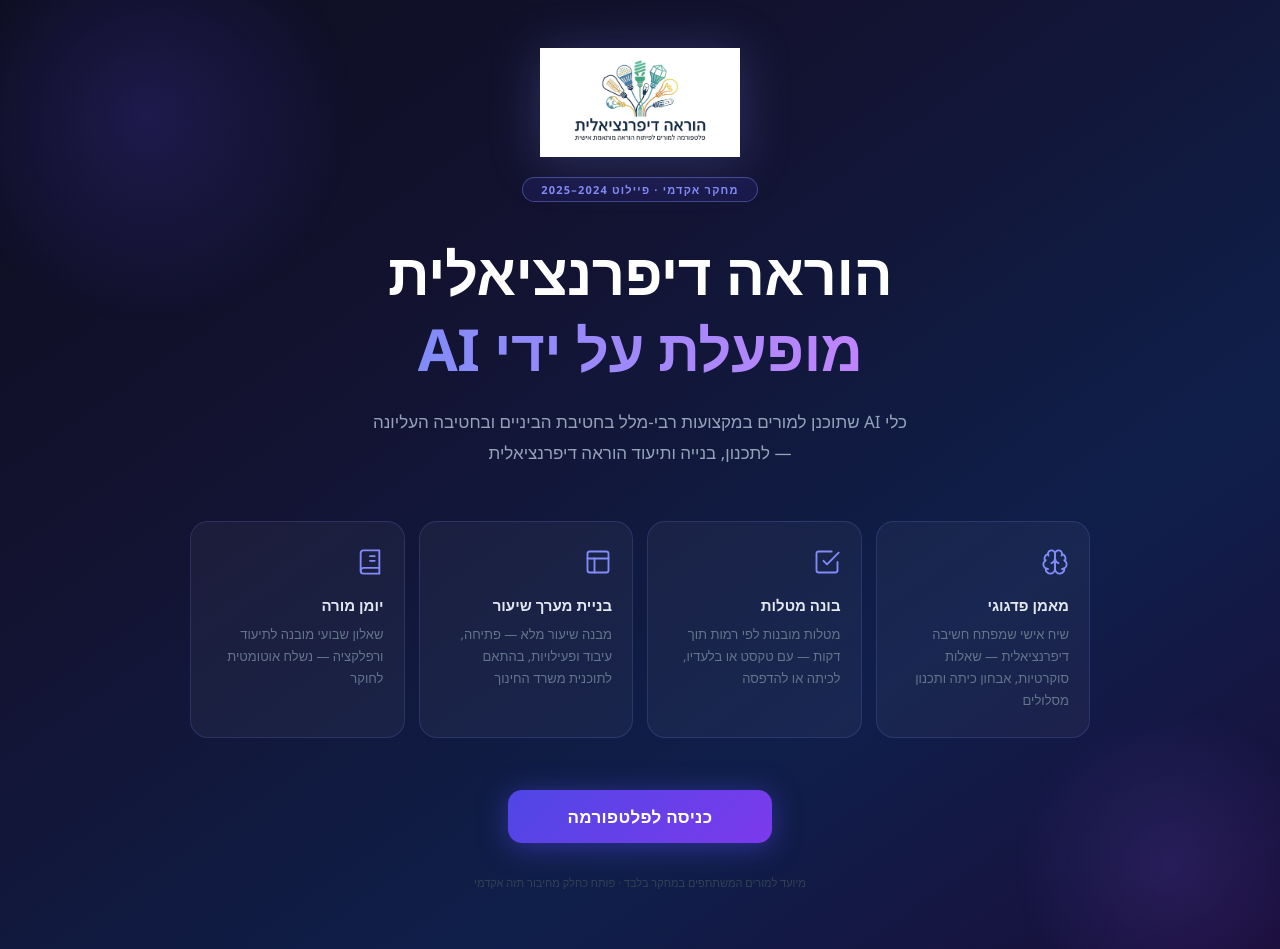
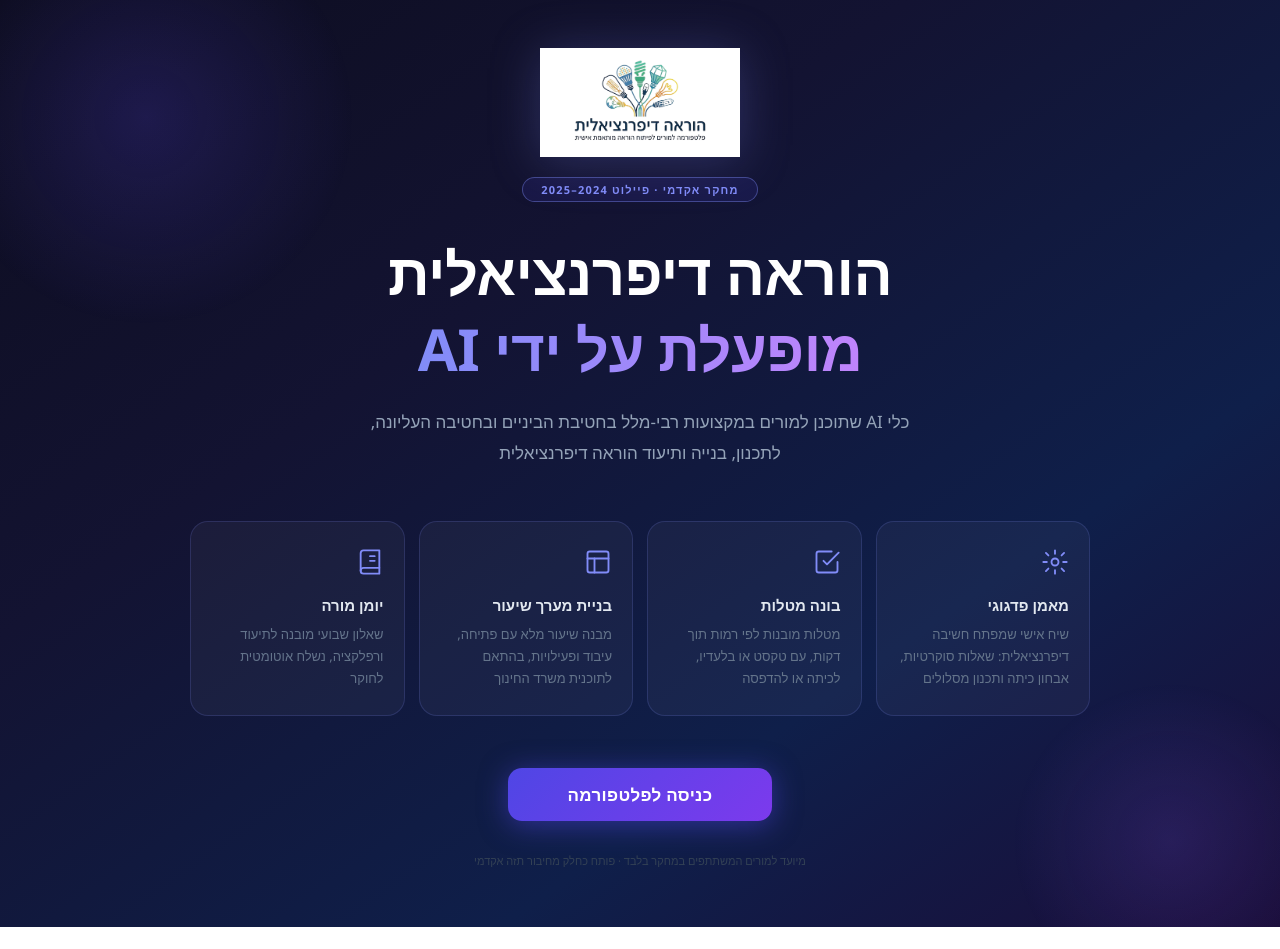
Before and after one commit to crudo1986-dotcom/lesson-plan-agent, a Next.js app: page / in a window 1280 px wide. After the commit the page ends 927 px from the top, so only its background shows below. Built offline with nearby package versions, Linux system fonts and the light colour scheme.

Commit message:
Update page.js

```diff
--- a/app/page.js
+++ b/app/page.js
@@ -171,9 +171,8 @@ const MODES = [
 // ─── SVG Icons ────────────────────────────────────────────────────────────────
 const IconBrain = () => (
   <svg width="28" height="28" viewBox="0 0 24 24" fill="none" stroke="#818CF8" strokeWidth="1.6" strokeLinecap="round" strokeLinejoin="round">
-    <path d="M12 5a3 3 0 1 0-5.997.125 4 4 0 0 0-2.526 5.77 4 4 0 0 0 .556 6.588A4 4 0 1 0 12 18Z"/>
-    <path d="M12 5a3 3 0 1 1 5.997.125 4 4 0 0 1 2.526 5.77 4 4 0 0 1-.556 6.588A4 4 0 1 1 12 18Z"/>
-    <path d="M15 13a4.5 4.5 0 0 1-3-4 4.5 4.5 0 0 1-3 4"/><path d="M17.599 6.5a3 3 0 0 0 .399-1.375"/><path d="M6.003 5.125A3 3 0 0 0 6.401 6.5"/><path d="M3.477 10.896a4 4 0 0 1 .585-.396"/><path d="M19.938 10.5a4 4 0 0 1 .585.396"/><path d="M6 18a4 4 0 0 1-1.967-.516"/><path d="M19.967 17.484A4 4 0 0 1 18 18"/>
+    <circle cx="12" cy="12" r="3"/>
+    <path d="M12 2v3M12 19v3M4.22 4.22l2.12 2.12M17.66 17.66l2.12 2.12M2 12h3M19 12h3M4.22 19.78l2.12-2.12M17.66 6.34l2.12-2.12"/>
   </svg>
 );
 const IconTask = () => (
@@ -195,10 +194,10 @@ const IconJournal = () => (
 // ─── דף נחיתה ────────────────────────────────────────────────────────────────
 function LandingPage({ onEnter }) {
   const features = [
-    { Icon: IconBrain,   title: "מאמן פדגוגי",       desc: "שיח אישי שמפתח חשיבה דיפרנציאלית — שאלות סוקרטיות, אבחון כיתה ותכנון מסלולים" },
-    { Icon: IconTask,    title: "בונה מטלות",          desc: "מטלות מובנות לפי רמות תוך דקות — עם טקסט או בלעדיו, לכיתה או להדפסה" },
-    { Icon: IconLesson,  title: "בניית מערך שיעור",   desc: "מבנה שיעור מלא — פתיחה, עיבוד ופעילויות, בהתאם לתוכנית משרד החינוך" },
-    { Icon: IconJournal, title: "יומן מורה",           desc: "שאלון שבועי מובנה לתיעוד ורפלקציה — נשלח אוטומטית לחוקר" },
+    { Icon: IconBrain,   title: "מאמן פדגוגי",       desc: "שיח אישי שמפתח חשיבה דיפרנציאלית: שאלות סוקרטיות, אבחון כיתה ותכנון מסלולים" },
+    { Icon: IconTask,    title: "בונה מטלות",          desc: "מטלות מובנות לפי רמות תוך דקות, עם טקסט או בלעדיו, לכיתה או להדפסה" },
+    { Icon: IconLesson,  title: "בניית מערך שיעור",   desc: "מבנה שיעור מלא עם פתיחה, עיבוד ופעילויות, בהתאם לתוכנית משרד החינוך" },
+    { Icon: IconJournal, title: "יומן מורה",           desc: "שאלון שבועי מובנה לתיעוד ורפלקציה, נשלח אוטומטית לחוקר" },
   ];
 
   return (
@@ -258,7 +257,7 @@ function LandingPage({ onEnter }) {
         color:"#94A3B8", fontSize:"clamp(14px,2vw,17px)", textAlign:"center",
         margin:"0 0 52px 0", maxWidth:540, lineHeight:1.8, fontWeight:400,
       }}>
-        כלי AI שתוכנן למורים במקצועות רבי-מלל בחטיבת הביניים ובחטיבה העליונה —
+        כלי AI שתוכנן למורים במקצועות רבי-מלל בחטיבת הביניים ובחטיבה העליונה,
         לתכנון, בנייה ותיעוד הוראה דיפרנציאלית
       </p>
 
```
